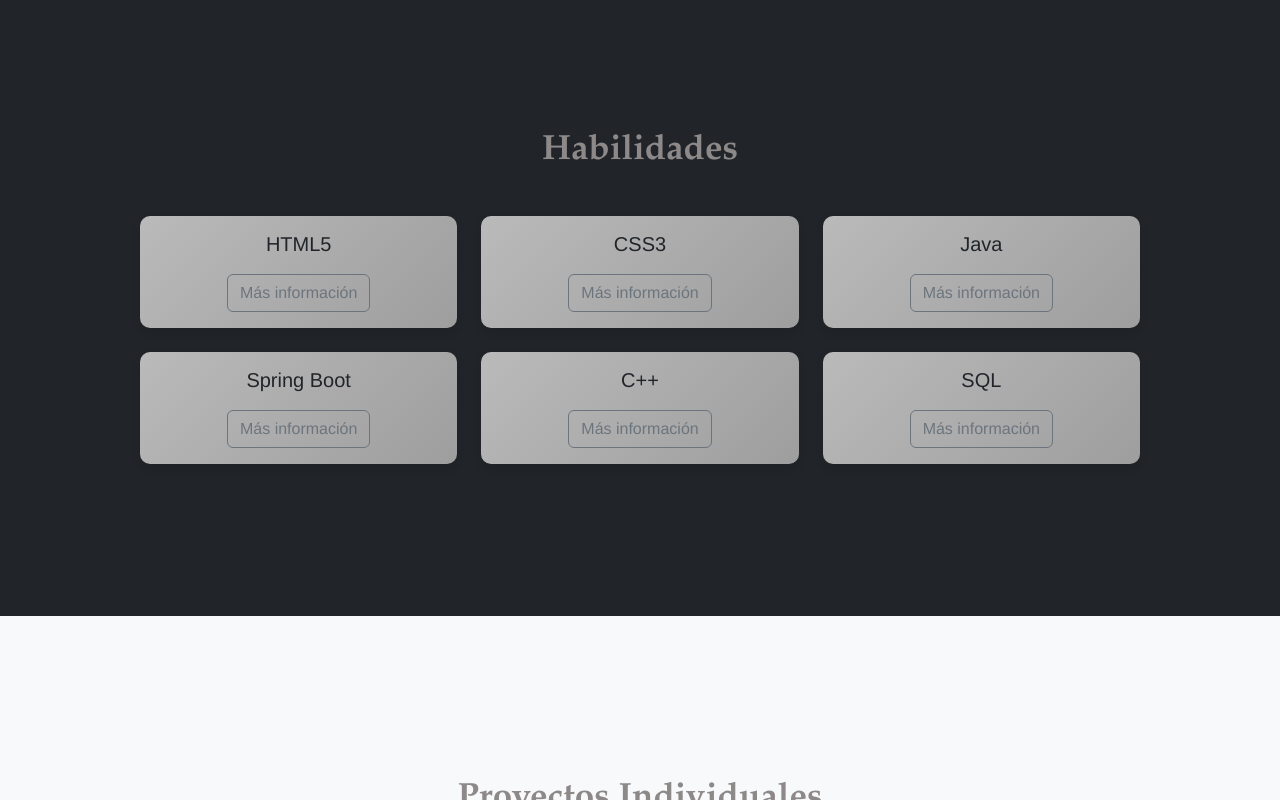
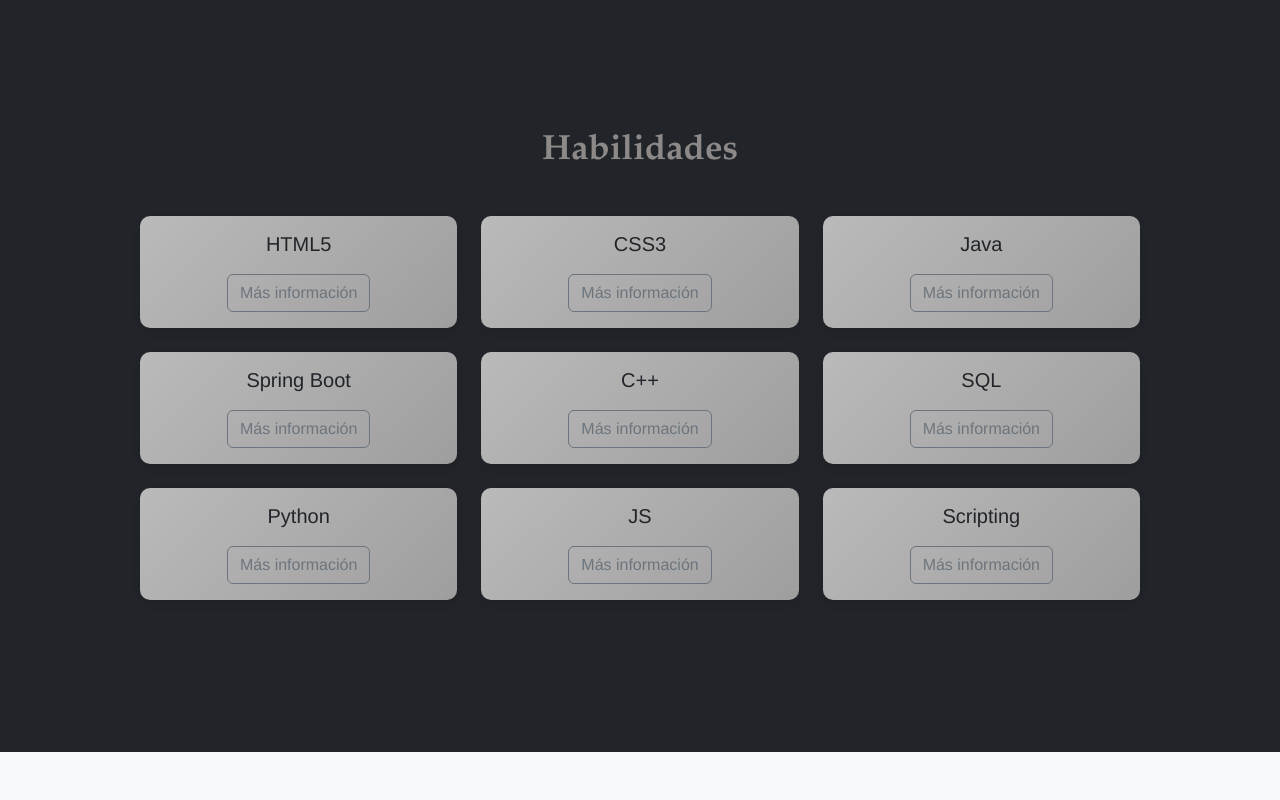
Before and after one commit to GeritoJavita/GeritoRepo.github.io, a plain HTML site: page index.html in a window 1280 px wide. Shown: the part 2593-3393 px from the top of the page. Drawn offline with nearby package versions, Linux system fonts and the light colour scheme.

Commit message:
Arreglo de inicio ya casi

```diff
--- a/index.html
+++ b/index.html
@@ -190,6 +190,45 @@
                     </div>
                 </div>
             </div>
+            <div class="col-md-4 mb-4 fade-in">
+                <div class="card text-center">
+                    <div class="card-body">
+                        <h5 class="card-title">Python</h5>
+                        <button class="btn btn-outline-secondary" data-bs-toggle="collapse" href="#python-desc" role="button" aria-expanded="false" aria-controls="python-desc">Más información</button>
+                        <div class="collapse" id="python-desc">
+                            <div class="card card-body mt-3">
+                                Basically
+                            </div>
+                        </div>
+                    </div>
+                </div>
+            </div>
+            <div class="col-md-4 mb-4 fade-in">
+                <div class="card text-center">
+                    <div class="card-body">
+                        <h5 class="card-title">JS</h5>
+                        <button class="btn btn-outline-secondary" data-bs-toggle="collapse" href="#js-desc" role="button" aria-expanded="false" aria-controls="js-desc">Más información</button>
+                        <div class="collapse" id="js-desc">
+                            <div class="card card-body mt-3">
+                               Scripts, Json
+                            </div>
+                        </div>
+                    </div>
+                </div>
+            </div>
+            <div class="col-md-4 mb-4 fade-in">
+                <div class="card text-center">
+                    <div class="card-body">
+                        <h5 class="card-title">Scripting</h5>
+                        <button class="btn btn-outline-secondary" data-bs-toggle="collapse" href="#shell-desc" role="button" aria-expanded="false" aria-controls="shell-desc">Más información</button>
+                        <div class="collapse" id="shell-desc">
+                            <div class="card card-body mt-3">
+                                PowerShell, Bash Shell command Linux
+                            </div>
+                        </div>
+                    </div>
+                </div>
+            </div>
         </div>
     </div>
 </section>
```
